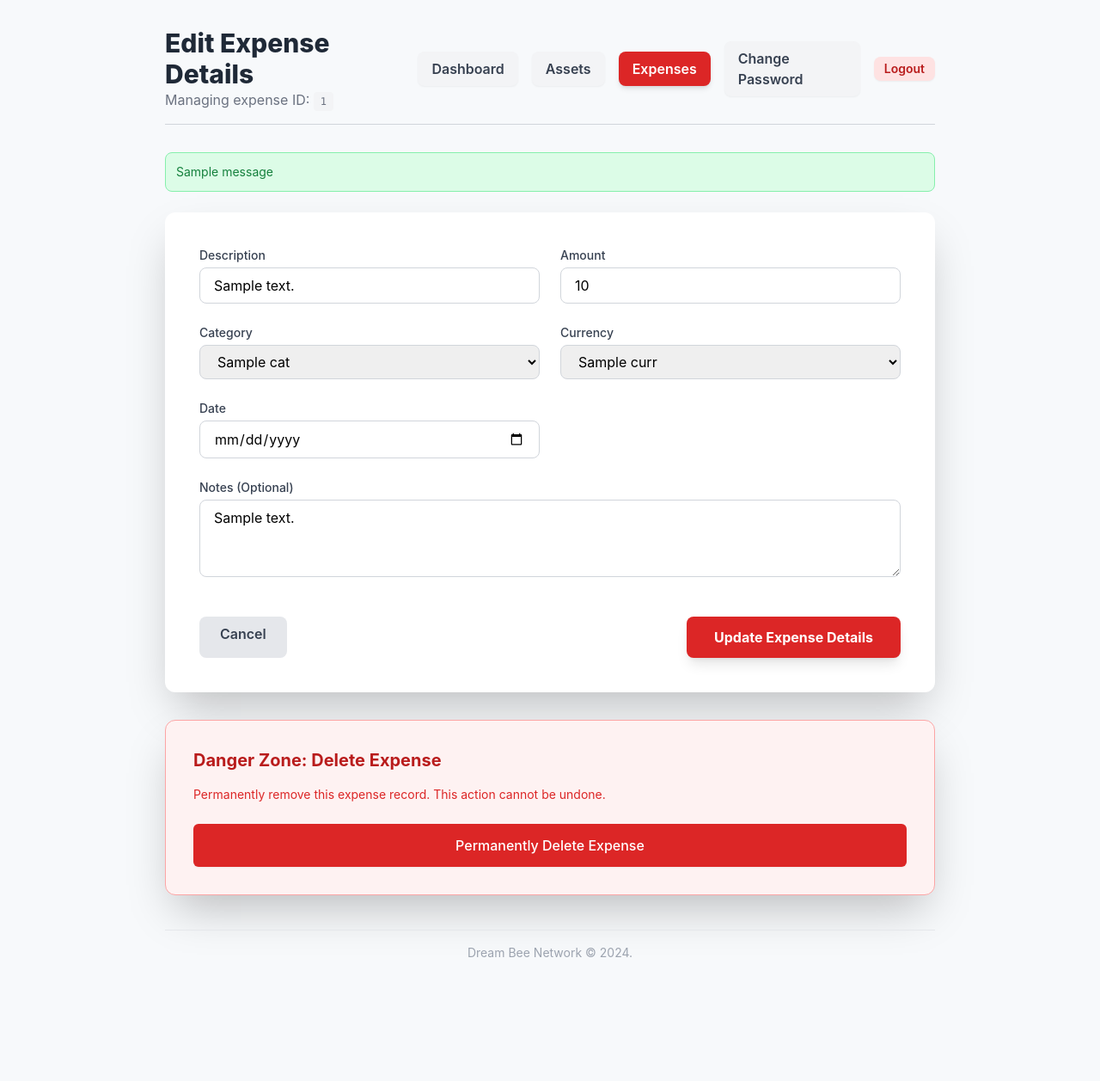
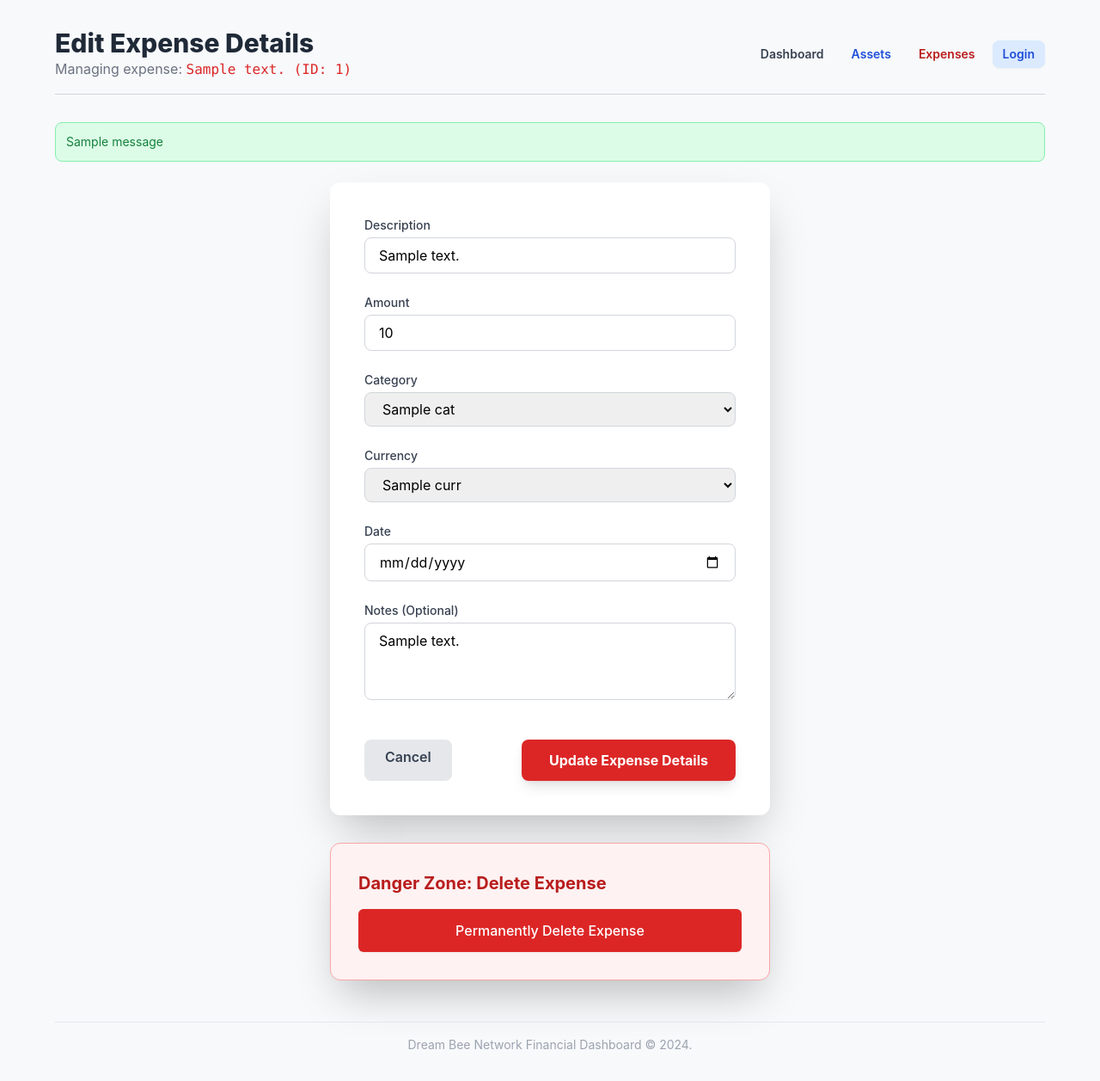
Before and after one commit to foyruser/Family-Financial-Dashboard, a Flask app: template templates/edit_expense.html in a window 1280 px wide. Shown: the whole page at 86% size. Before the commit the page ends 1113 px from the top, so only its background shows below. Run offline with Flask 3, Linux system fonts and the light colour scheme; the template is opened without the code that fills it: most values are stand-ins (such as "Sample title", 1, 10 or a date in 2020); one stand-in notice (Sample message) is shown; some libraries are stand-ins or nearby versions.

Commit message:
Update edit_expense.html

```diff
--- a/templates/edit_expense.html
+++ b/templates/edit_expense.html
@@ -1,58 +1,20 @@
-<!DOCTYPE html>
-<html lang="en">
-<head>
-    <meta charset="UTF-8">
-    <meta name="viewport" content="width=device-width, initial-scale=1.0">
-    <title>Edit Expense: {{ expense.description }}</title>
-    <script src="https://cdn.tailwindcss.com"></script>
-    <style>
-        /* Keeping font family here for consistency */
-        body { font-family: 'Inter', sans-serif; background-color: #f7f9fb; }
-    </style>
-</head>
-<body class="min-h-screen p-4 sm:p-8">
-    <div class="max-w-4xl mx-auto">
+{% extends "base.html" %}
 
-        <header class="flex flex-col sm:flex-row justify-between items-start sm:items-center mb-8 pb-4 border-b border-gray-300">
-            <div class="mb-4 sm:mb-0">
-                <h1 class="text-3xl font-extrabold text-gray-800">Edit Expense Details</h1>
-                <p class="text-gray-500">Managing expense ID: <span class="font-mono text-xs bg-gray-100 px-2 py-1 rounded">{{ expense.id }}</span></p>
-            </div>
-            <nav class="flex space-x-4 items-center">
-                <a href="{{ url_for('home') }}" class="px-4 py-2 bg-gray-100 text-gray-700 font-semibold rounded-lg hover:bg-gray-200 transition-colors shadow-sm">Dashboard</a>
-                <a href="{{ url_for('index') }}" class="px-4 py-2 bg-gray-100 text-gray-700 font-semibold rounded-lg hover:bg-gray-200 transition-colors shadow-sm">Assets</a>
-                <a href="{{ url_for('expenses') }}" class="px-4 py-2 bg-red-600 text-white font-semibold rounded-lg shadow-md">Expenses</a>
-                <a href="{{ url_for('change_password') }}" class="px-4 py-2 bg-gray-100 text-gray-700 font-semibold rounded-lg hover:bg-gray-200 transition-colors shadow-sm">Change Password</a>
-                <a href="{{ url_for('logout') }}" class="ml-3 px-3 py-1 text-sm bg-red-100 text-red-700 font-semibold rounded-lg hover:bg-red-200 transition-colors shadow-sm">Logout</a>
-            </nav>
-        </header>
+{% block title %}Edit Expense: {{ expense.description }}{% endblock %}
+{% block header_title %}Edit Expense Details{% endblock %}
+{% block header_subtitle %}Managing expense: <span class="font-mono text-red-600">{{ expense.description }} (ID: {{ expense.id }})</span>{% endblock %}
 
-        {% with messages = get_flashed_messages(with_categories=true) %}
-            {% if messages %}
-                <div class="mb-6 space-y-2">
-                {% for category, message in messages %}
-                    <div class="p-3 text-sm rounded-lg border
-                        {% if category == 'success' %}bg-green-100 text-green-700 border-green-300
-                        {% elif category == 'error' %}bg-red-100 text-red-700 border-red-300
-                        {% elif category == 'warning' %}bg-amber-100 text-amber-700 border-amber-300
-                        {% endif %}">
-                        {{ message }}
-                    </div>
-                {% endfor %}
-                </div>
-            {% endif %}
-        {% endwith %}
-
-        <div class="bg-white p-6 sm:p-10 rounded-xl shadow-2xl">
+{% block content %}
+<div class="bg-white p-6 sm:p-10 rounded-xl shadow-2xl max-w-lg mx-auto">
     {% set form_input_class = "w-full px-4 py-2 border border-gray-300 rounded-lg focus:ring-2 focus:ring-red-500 focus:border-red-500 transition-shadow" %}
 
     <form method="POST" action="{{ url_for('edit_expense', expense_id=expense.id) }}" class="space-y-6">
 
-                <div class="grid grid-cols-1 md:grid-cols-2 gap-6">
+        <div class="grid grid-cols-1 gap-6">
 
             <div>
                 <label for="description" class="block text-sm font-medium text-gray-700 mb-1">Description</label>
-                        <input type="text" id="description" name="description" value="{{ expense.description }}" required class="{{ form_input_class }}" placeholder="e.g., Grocery trip at Whole Foods">
+                <input type="text" id="description" name="description" value="{{ expense.description }}" required class="{{ form_input_class }}" placeholder="e.g., Grocery trip">
             </div>
 
             <div>
@@ -100,20 +62,12 @@
     </form>
 </div>
 
-        <div class="bg-red-50 p-6 sm:p-8 rounded-xl shadow-2xl border border-red-300 mt-8">
+<div class="bg-red-50 p-6 sm:p-8 rounded-xl shadow-2xl border border-red-300 mt-8 max-w-lg mx-auto">
     <h2 class="text-xl font-bold text-red-700 mb-4">Danger Zone: Delete Expense</h2>
-            <p class="text-sm text-red-600 mb-6">Permanently remove this expense record. This action cannot be undone.</p>
-
     <form action="{{ url_for('delete_expense', expense_id=expense.id) }}" method="POST" onsubmit="return confirm('Are you absolutely sure you want to delete the expense: {{ expense.description }}?');">
         <button type="submit" class="w-full flex justify-center py-3 px-4 border border-transparent rounded-md shadow-sm text-md font-medium text-white bg-red-600 hover:bg-red-700 focus:outline-none focus:ring-2 focus:ring-offset-2 focus:ring-red-500 transition-colors">
             Permanently Delete Expense
         </button>
     </form>
 </div>
-
-        <footer class="mt-10 pt-4 border-t border-gray-200 text-center text-sm text-gray-400">
-            Dream Bee Network &copy; 2024.
-        </footer>
-    </div>
-</body>
-</html>
+{% endblock %}
```
Lines whose indentation alone changed are shown as unchanged.
